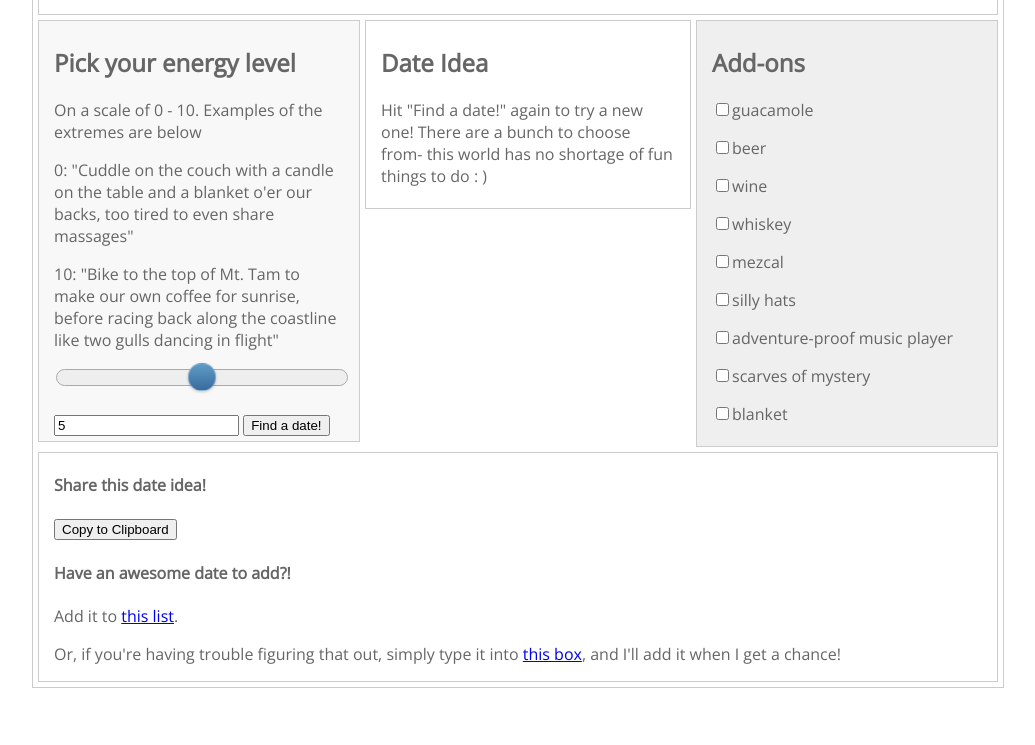
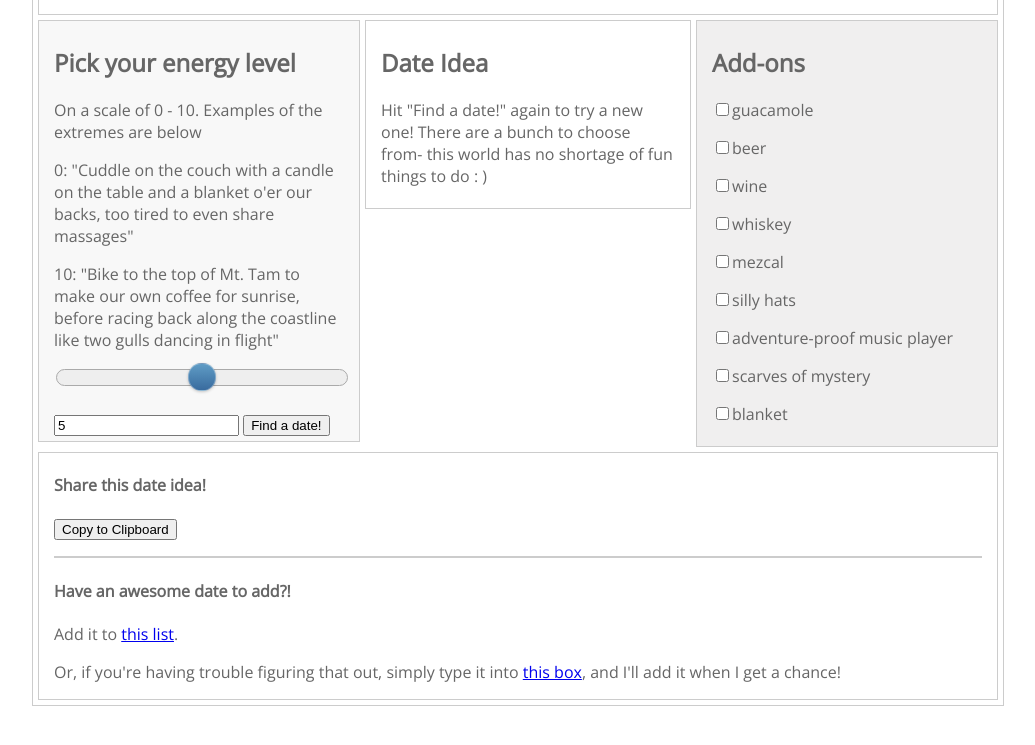
Before and after one commit to ClimbsRocks/chooseFunDates, a plain HTML site: page index.html in a window 1280 px wide. Shown: the part 171-916 px from the top of the page, without its empty margins (122-1157 px from the left). Drawn offline with nearby package versions, Linux system fonts and the light colour scheme.

Commit message:
adds visual separation bar for contributing section

```diff
--- a/styles.css
+++ b/styles.css
@@ -118,7 +118,7 @@ header, #content, #middle, #sidebar {
     margin-bottom: 5px;
 }
 
-#pagewrap, header, #content, #middle, #sidebar, footer {
+#pagewrap, header, #content, #middle, #sidebar, .contributing, footer {
     border: solid 1px #ccc;
 }
 
```
